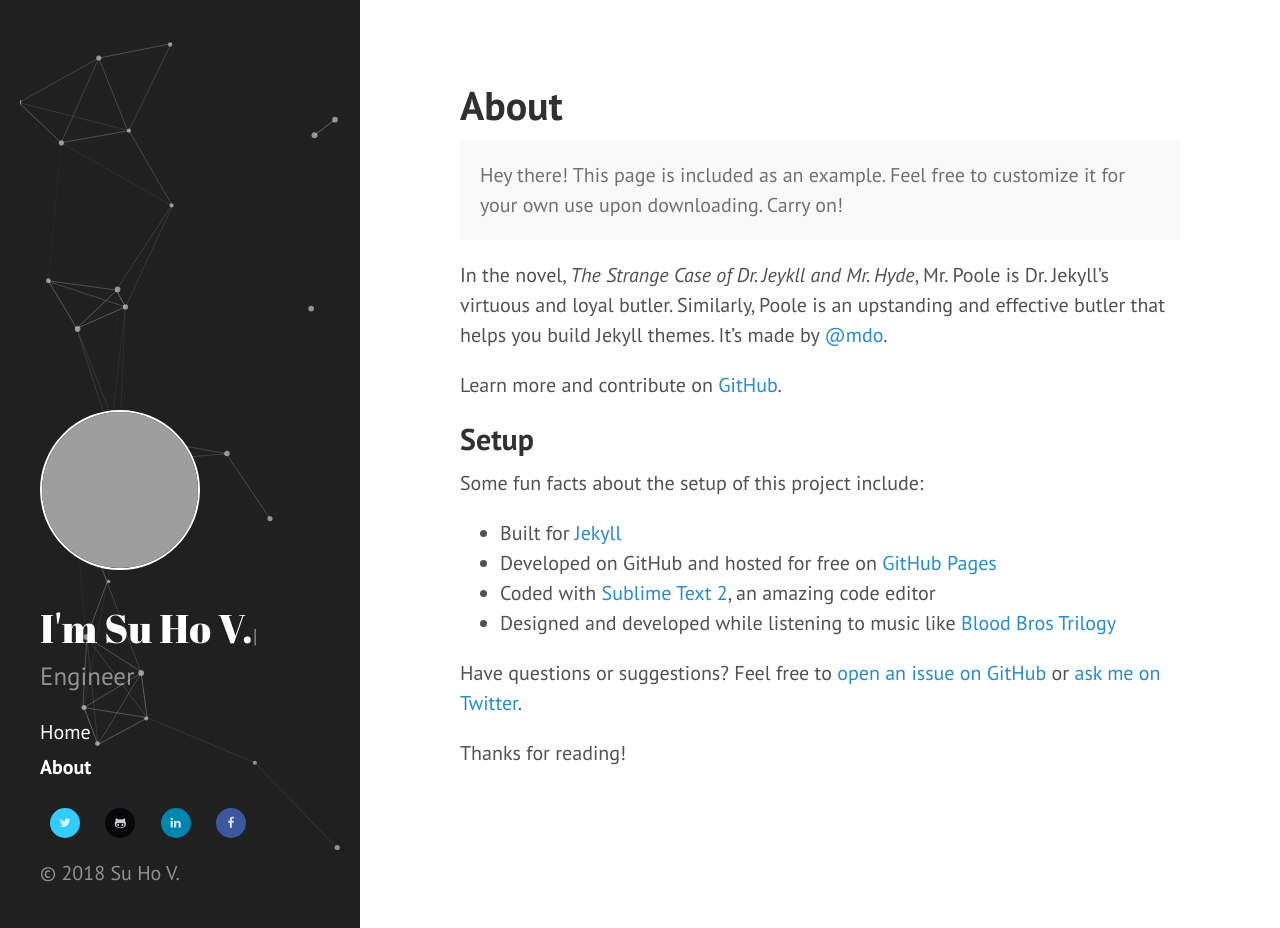
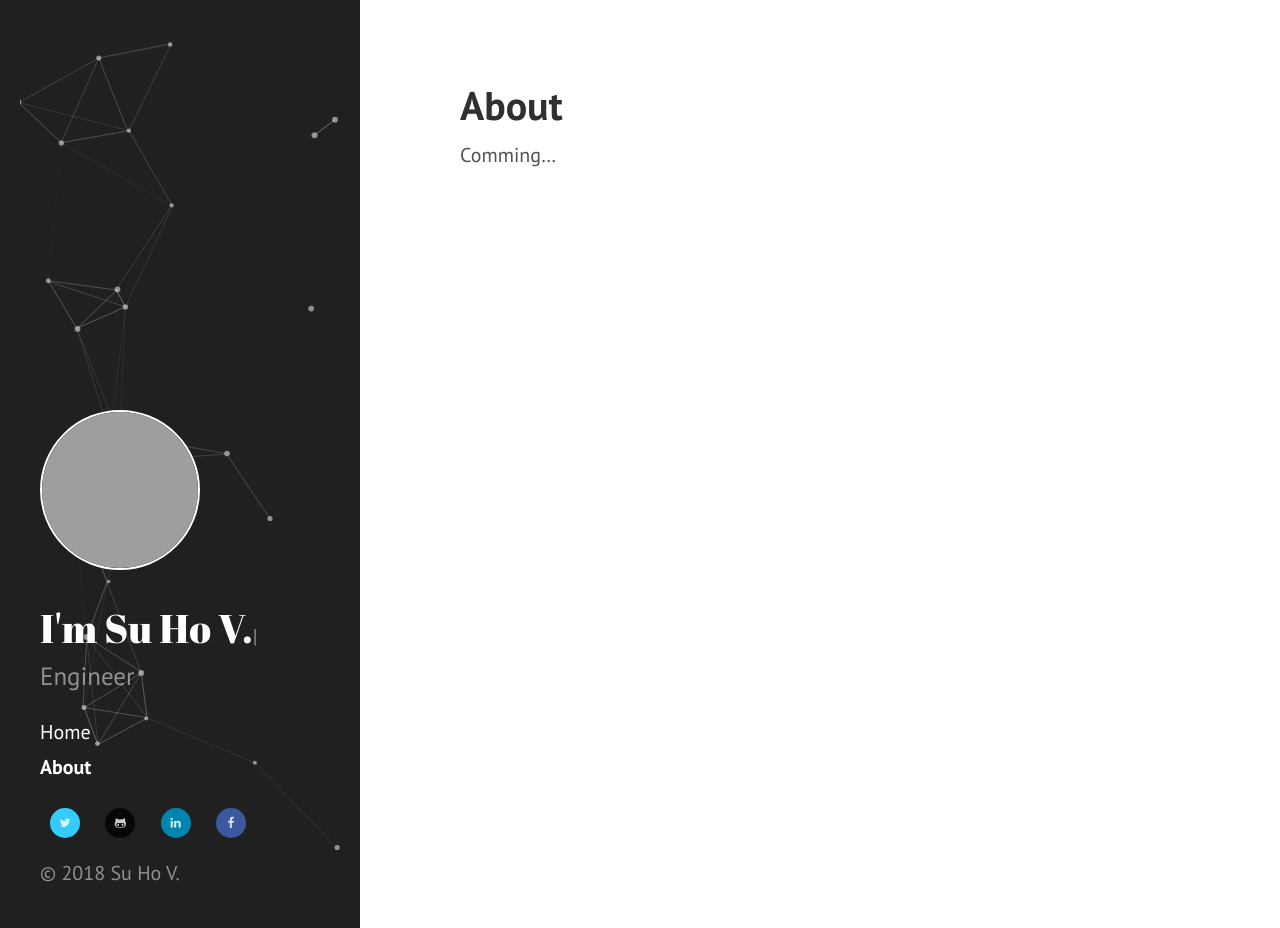
Before and after one commit to mlsuho/mlsuho.github.io, a Jekyll site: the page built from about.md, in a window 1280 px wide and 928 px high. Built offline with Jekyll 4.4.1, drawn with Linux system fonts in a browser that asks for light colours; nearby versions of some CDN libraries; comment, search, counter and statistics services are not loaded.

Commit message:
remove about

```diff
--- a/about.md
+++ b/about.md
@@ -3,23 +3,4 @@
 title: About
 ---
 
-<p class="message">
-  Hey there! This page is included as an example. Feel free to customize it for your own use upon downloading. Carry on!
-</p>
-
-In the novel, *The Strange Case of Dr. Jeykll and Mr. Hyde*, Mr. Poole is Dr. Jekyll's virtuous and loyal butler. Similarly, Poole is an upstanding and effective butler that helps you build Jekyll themes. It's made by [@mdo](https://twitter.com/mdo).
-
-Learn more and contribute on [GitHub](https://github.com/poole).
-
-## Setup
-
-Some fun facts about the setup of this project include:
-
-* Built for [Jekyll](https://jekyllrb.com)
-* Developed on GitHub and hosted for free on [GitHub Pages](https://pages.github.com)
-* Coded with [Sublime Text 2](https://sublimetext.com), an amazing code editor
-* Designed and developed while listening to music like [Blood Bros Trilogy](https://soundcloud.com/maddecent/sets/blood-bros-series)
-
-Have questions or suggestions? Feel free to [open an issue on GitHub](https://github.com/poole/issues/new) or [ask me on Twitter](https://twitter.com/mdo).
-
-Thanks for reading!
+Comming...
```
